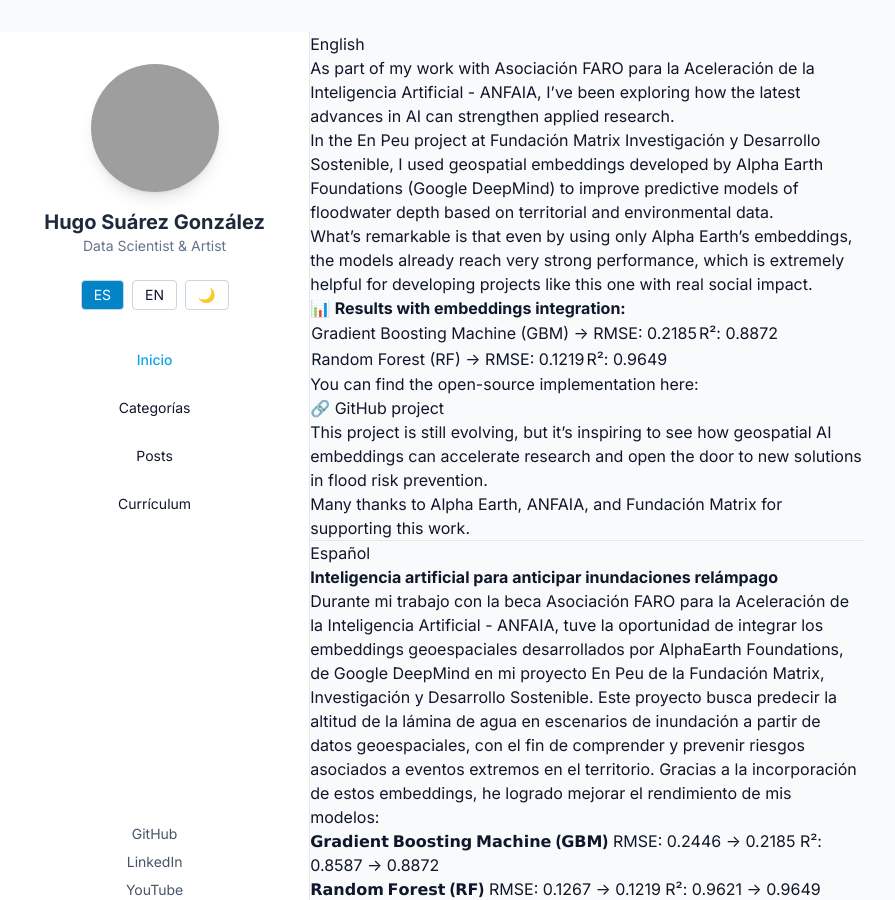
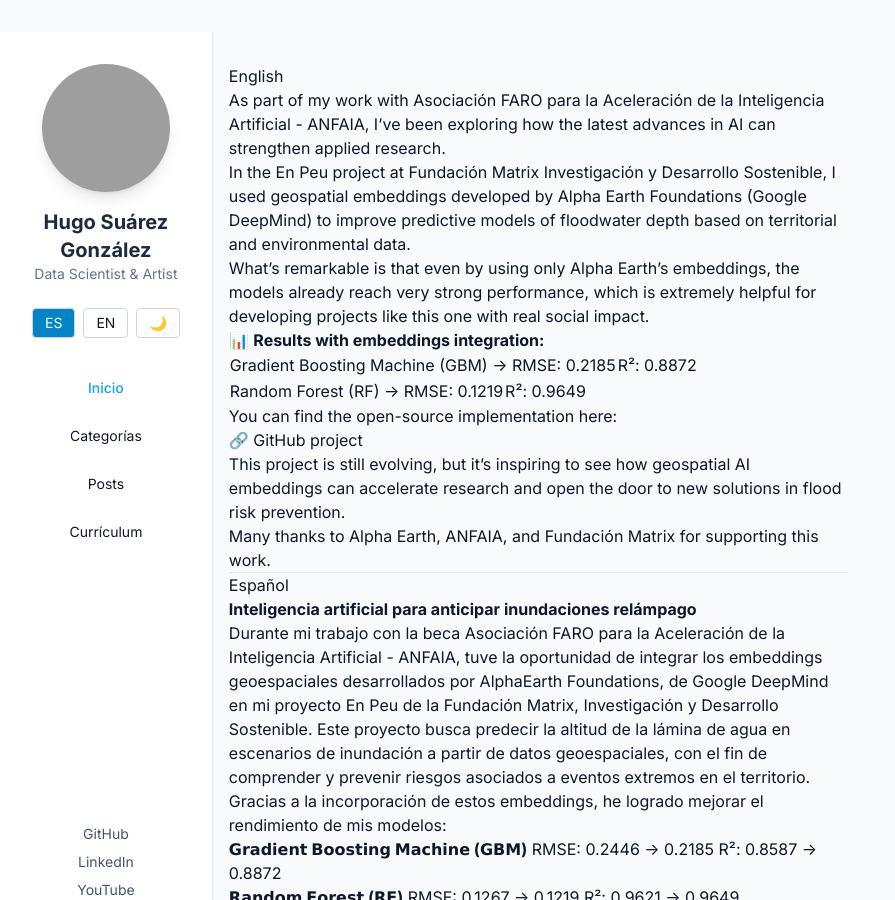
Before and after one commit to hugosuarezglez/hugosuarezglez.github.io, a Jekyll site: the page built from _posts/2025-08-28-alphaearth-flood.md, in a window 1280 px wide and 900 px high. Shown: the whole window, without its empty margins (208-1103 px from the left). Built offline with Jekyll 4.4.1, drawn with Linux system fonts in a browser that asks for light colours; nearby versions of some CDN libraries; grey boxes are pictures that could not be loaded.

Commit message:
Update post.html

```diff
--- a/_layouts/post.html
+++ b/_layouts/post.html
@@ -73,9 +73,9 @@
     </aside>
 
     <!-- Contenido principal -->
-        <main class="md:w-2/3">
-      {{ content }}
-    </main>
+      <main class="prose dark:prose-invert max-w-4xl mx-auto px-4 py-8">
+        {{ content }}
+      </main>
   </div>
 
   <!-- Scripts -->
```
